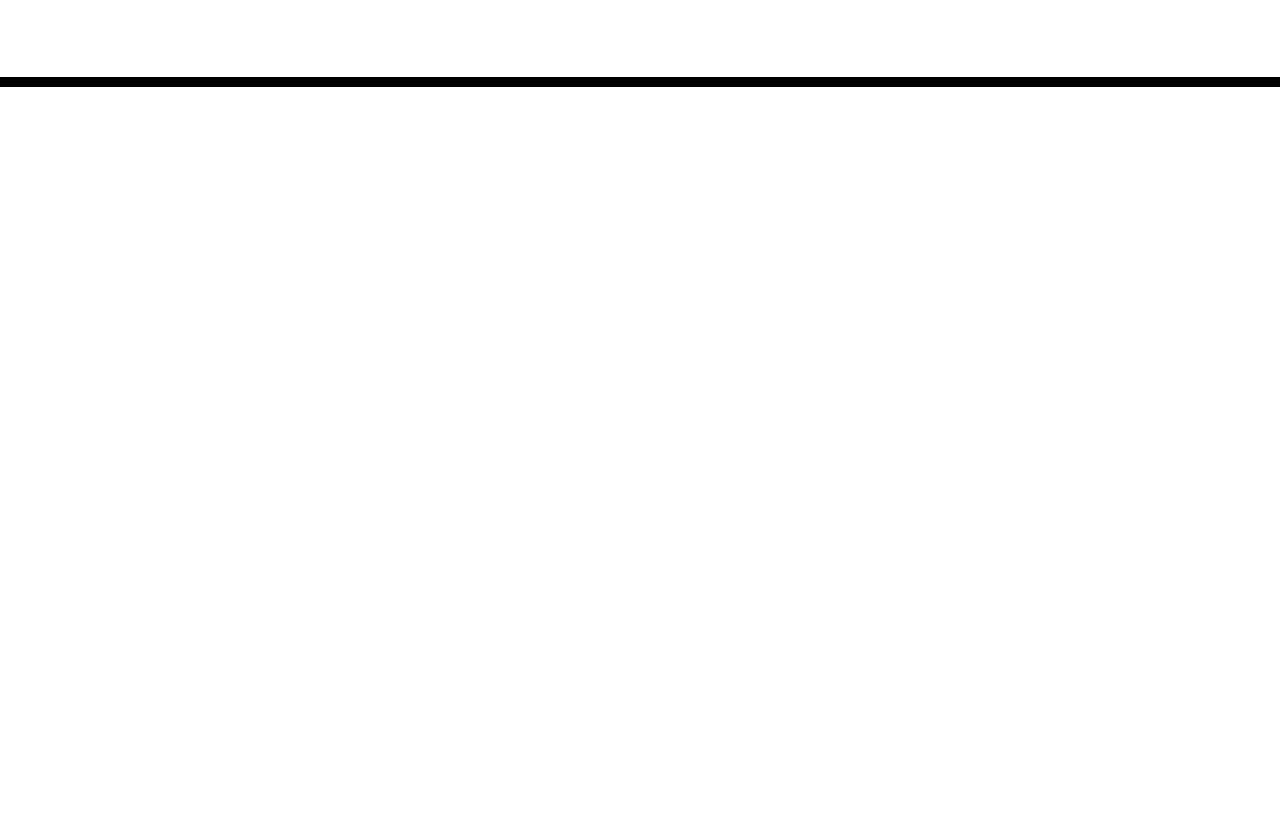
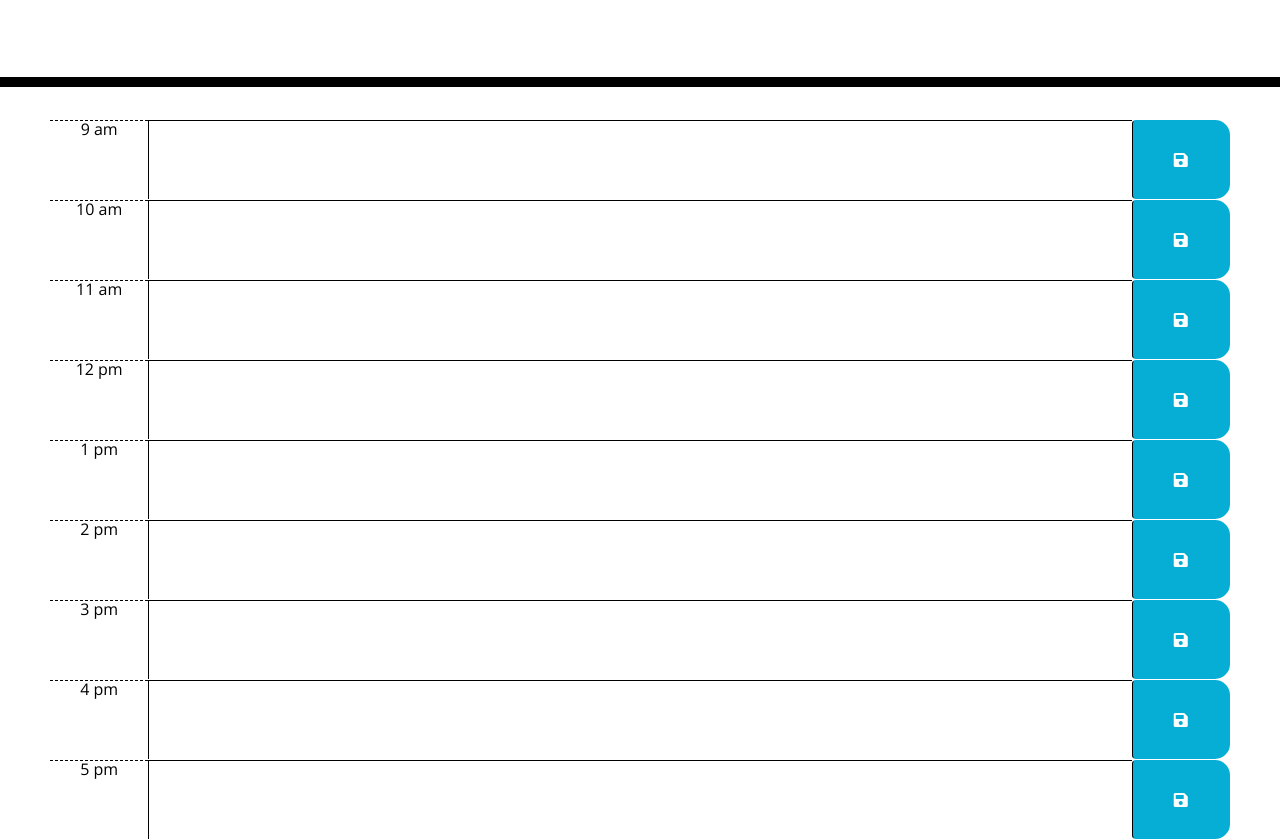
Before and after one commit to awhite927k/work-day-scheduler, a plain HTML site: page index.html in a window 1280 px wide. Shown: the part 181-1020 px from the top of the page. Before the commit the page ends 800 px from the top, so only its background shows below. Drawn offline with nearby package versions, Linux system fonts and the light colour scheme; files that its build step writes are made by us from their sources.

Commit message:
updating HTML and CSS files

```diff
--- a/Assets/script.js
+++ b/Assets/script.js
@@ -0,0 +1,13 @@
+$(document).ready(function() {
+    const startWeek = moment().startOf('month').week();
+    const endWeek = moment().endOf('month').week();
+
+
+    let calendar = []
+    for(var week = startWeek; week<endWeek;week++){
+      calendar.push({
+        week:week,
+        days:Array(7).fill(0).map((n, i) => moment().week(week).startOf('week').clone().add(n + i, 'day'))
+      })
+    }
+});
--- a/Assets/style.css
+++ b/Assets/style.css
@@ -1,3 +1,7 @@
+*{
+  box-sizing: border-box;
+}
+
 body {
   font-family: 'Open Sans', sans-serif;
   font-size: 16px;
@@ -10,7 +14,7 @@ textarea {
   resize: none;
   color: #000000;
   border-left: 1px solid black;
-  padding: 10px;
+  padding: 20px;
 }
 
 .jumbotron {
@@ -28,6 +32,8 @@ textarea {
 .time-block {
   text-align: center;
   border-radius: 15px;
+  margin-left: 50px;
+  margin-right: 50px;
 }
 
 .row {
@@ -40,6 +46,14 @@ textarea {
   background-color: #ffffff;
   color: #000000;
   border-top: 1px dashed #000000;
+}
+
+.input {
+  border-top: 1px solid black;
+}
+
+.input:hover {
+  background-color: lightblue;
 }
 
 .past {
--- a/index.html
+++ b/index.html
@@ -18,8 +18,9 @@
       href="https://fonts.googleapis.com/css?family=Open+Sans&display=swap"
       rel="stylesheet"
     />
-    <link rel="stylesheet" href="style.css" />
+    <link rel="stylesheet" href="./Assets/style.css" />
     <title>Work Day Scheduler</title>
+
   </head>
 
   <body>
@@ -28,11 +29,74 @@
       <p class="lead">A simple calendar app for scheduling your work day</p>
       <p id="currentDay" class="lead"></p>
     </header>
-    <div class="container">
-      <!-- Timeblocks go here -->
+    <div class="calendar">
+      <div class="row time-block">
+        <div class="col-2 col-lg-1 hour">9 am</div>
+        <textarea class="col-8 col-lg-10 input"></textarea>
+          <button class="col-2 col-lg-1 btn btn-block saveBtn d-flex justify-content-center align-items-center">
+            <i class="fas fa-save"></i>
+          </button>
+      </div>
+      <div class="row time-block">
+        <div class="col-2 col-lg-1 hour">10 am</div>
+        <textarea class="col-8 col-lg-10 input"></textarea>
+          <button class="col-2 col-lg-1 btn btn-block saveBtn d-flex justify-content-center align-items-center">
+            <i class="fas fa-save"></i>
+          </button>
+      </div>
+      <div class="row time-block">
+        <div class="col-2 col-lg-1 hour">11 am</div>
+        <textarea class="col-8 col-lg-10 input"></textarea>
+          <button class="col-2 col-lg-1 btn btn-block saveBtn d-flex justify-content-center align-items-center">
+            <i class="fas fa-save"></i>
+          </button>
+      </div>
+      <div class="row time-block">
+        <div class="col-2 col-lg-1 hour">12 pm</div>
+        <textarea class="col-8 col-lg-10 input"></textarea>
+          <button class="col-2 col-lg-1 btn btn-block saveBtn d-flex justify-content-center align-items-center">
+            <i class="fas fa-save"></i>
+          </button>
+      </div>
+      <div class="row time-block">
+        <div class="col-2 col-lg-1 hour">1 pm</div>
+        <textarea class="col-8 col-lg-10 input"></textarea>
+          <button class="col-2 col-lg-1 btn btn-block saveBtn d-flex justify-content-center align-items-center">
+            <i class="fas fa-save"></i>
+          </button>
+      </div>
+      <div class="row time-block">
+        <div class="col-2 col-lg-1 hour">2 pm</div>
+        <textarea class="col-8 col-lg-10 input"></textarea>
+          <button class="col-2 col-lg-1 btn btn-block saveBtn d-flex justify-content-center align-items-center">
+            <i class="fas fa-save"></i>
+          </button>
+      </div>
+      <div class="row time-block">
+        <div class="col-2 col-lg-1 hour">3 pm</div>
+        <textarea class="col-8 col-lg-10 input"></textarea>
+          <button class="col-2 col-lg-1 btn btn-block saveBtn d-flex justify-content-center align-items-center">
+            <i class="fas fa-save"></i>
+          </button>
+      </div>
+      <div class="row time-block">
+        <div class="col-2 col-lg-1 hour">4 pm</div>
+        <textarea class="col-8 col-lg-10 input"></textarea>
+          <button class="col-2 col-lg-1 btn btn-block saveBtn d-flex justify-content-center align-items-center">
+            <i class="fas fa-save"></i>
+          </button>
+      </div>
+      <div class="row time-block">
+        <div class="col-2 col-lg-1 hour">5 pm</div>
+        <textarea class="col-8 col-lg-10 input"></textarea>
+          <button class="col-2 col-lg-1 btn btn-block saveBtn d-flex justify-content-center align-items-center">
+            <i class="fas fa-save"></i>
+          </button>
+      </div>
     </div>
-
     <script src="https://cdnjs.cloudflare.com/ajax/libs/jquery/3.2.1/jquery.min.js"></script>
     <script src="https://cdnjs.cloudflare.com/ajax/libs/moment.js/2.24.0/moment.min.js"></script>
+    <script src="Assets/script.js"></script>
+
   </body>
 </html>
```
